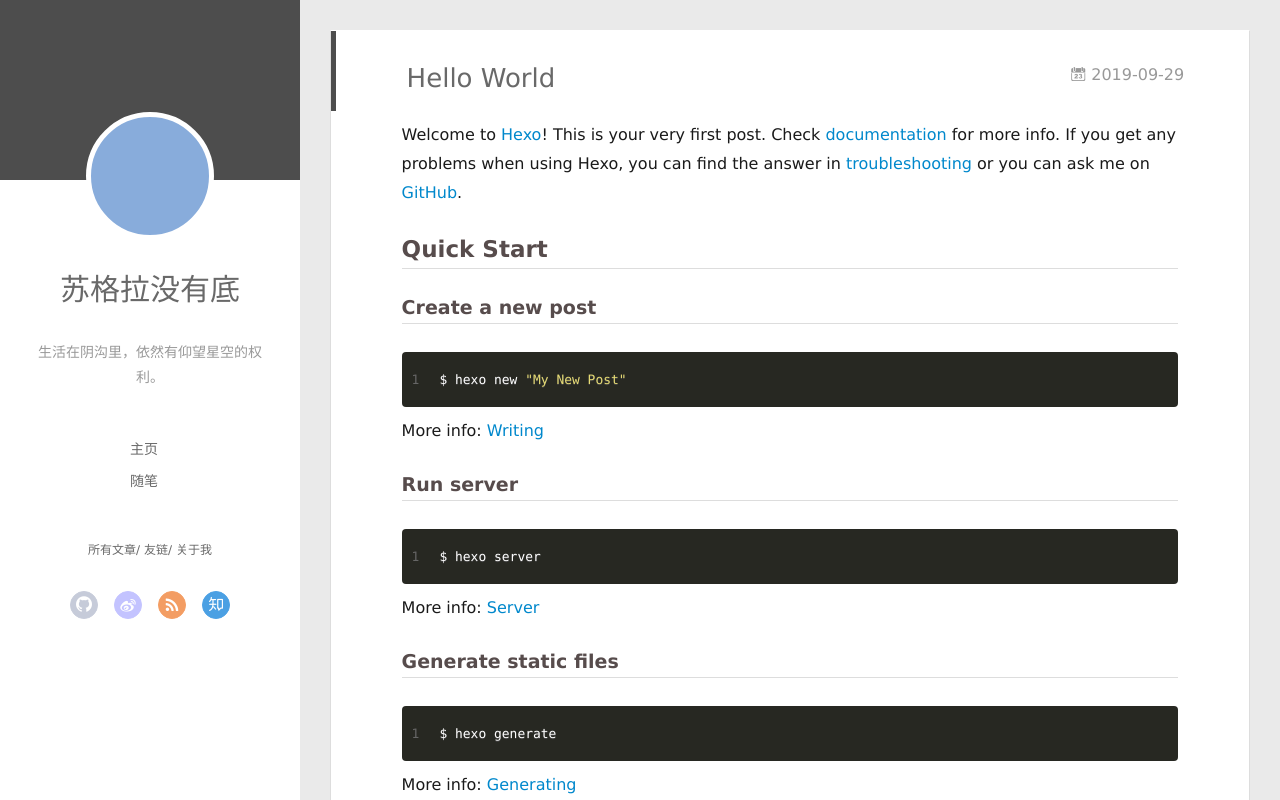
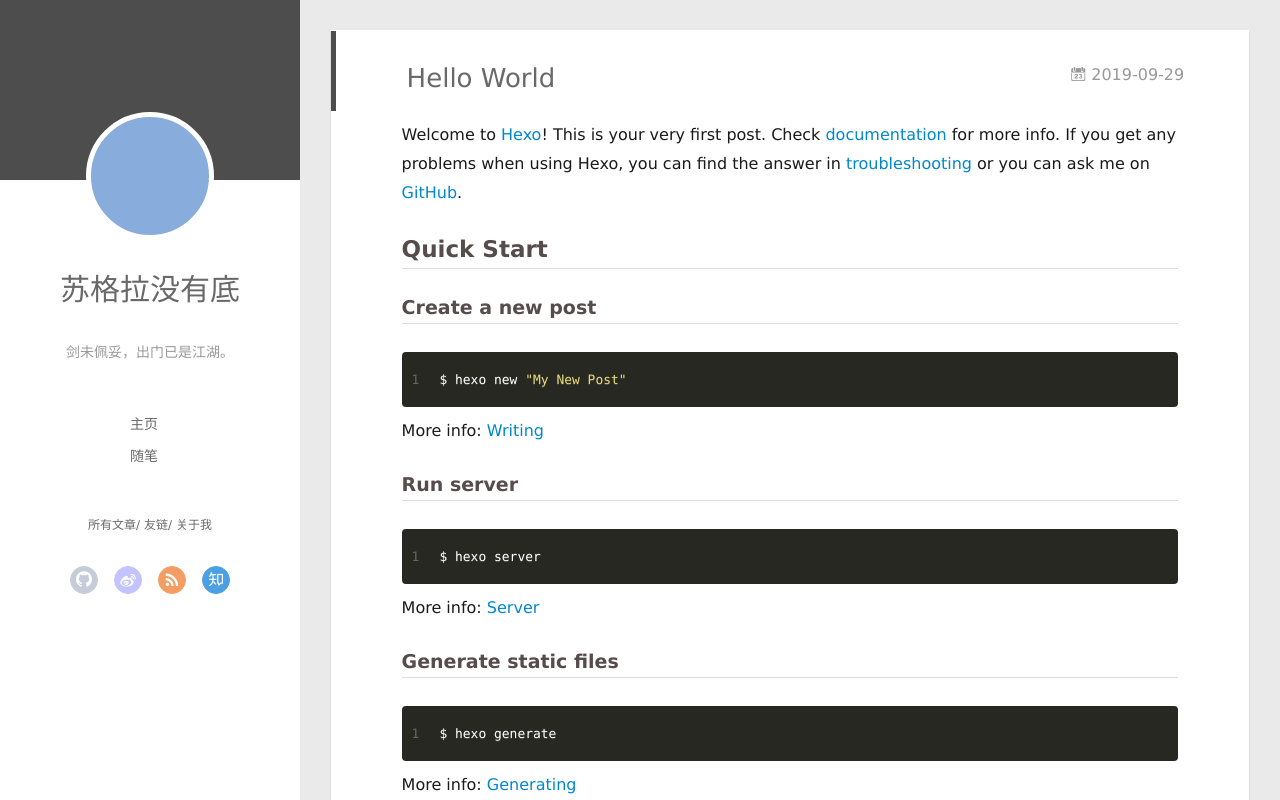
Before and after one commit to Long-pc/Long-pc.github.io, a plain HTML site: page 2019/09/29/hello-world/index.html in a window 1280 px wide. Drawn offline with Linux system fonts and the light colour scheme; no server answers.

Commit message:
Site updated: 2019-09-29 13:15:52

```diff
--- a/2019/09/29/hello-world/index.html
+++ b/2019/09/29/hello-world/index.html
@@ -53,7 +53,7 @@
 		  <h1 class="header-author"><a href="/">苏格拉没有底</a></h1>
 		</hgroup>
 
-		<p class="header-subtitle">生活在阴沟里，依然有仰望星空的权利。</p>
+		<p class="header-subtitle">剑未佩妥，出门已是江湖。</p>
 
 
 		<nav class="header-menu">
@@ -113,7 +113,7 @@
 			  <h1 class="header-author js-header-author">苏格拉没有底</h1>
 			</hgroup>
 
-			<p class="header-subtitle"><i class="icon icon-quo-left"></i>生活在阴沟里，依然有仰望星空的权利。<i class="icon icon-quo-right"></i></p>
+			<p class="header-subtitle"><i class="icon icon-quo-left"></i>剑未佩妥，出门已是江湖。<i class="icon icon-quo-right"></i></p>
 
 
 
```
Also changed, not shown: archives/2019/09/index.html (+2 -2 lines), archives/2019/index.html (+2 -2 lines), archives/index.html (+2 -2 lines), index.html (+2 -2 lines).
